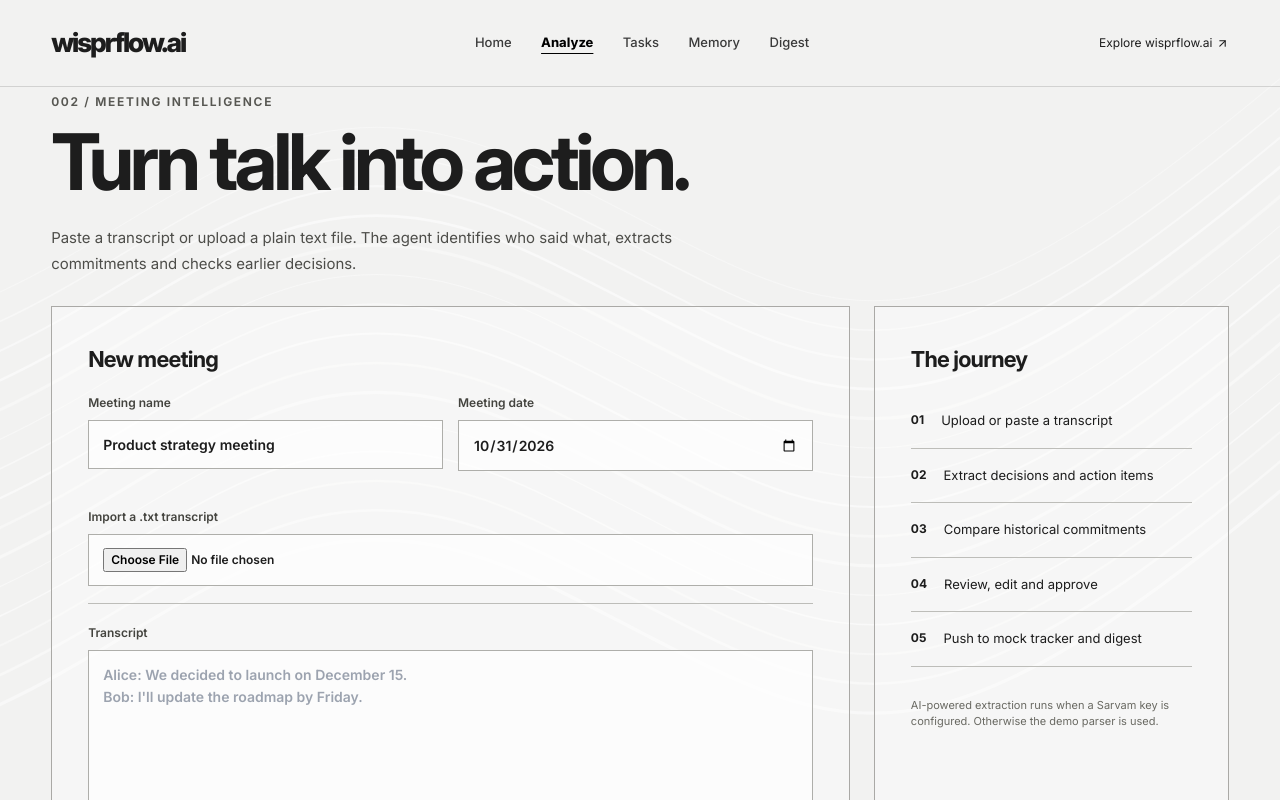
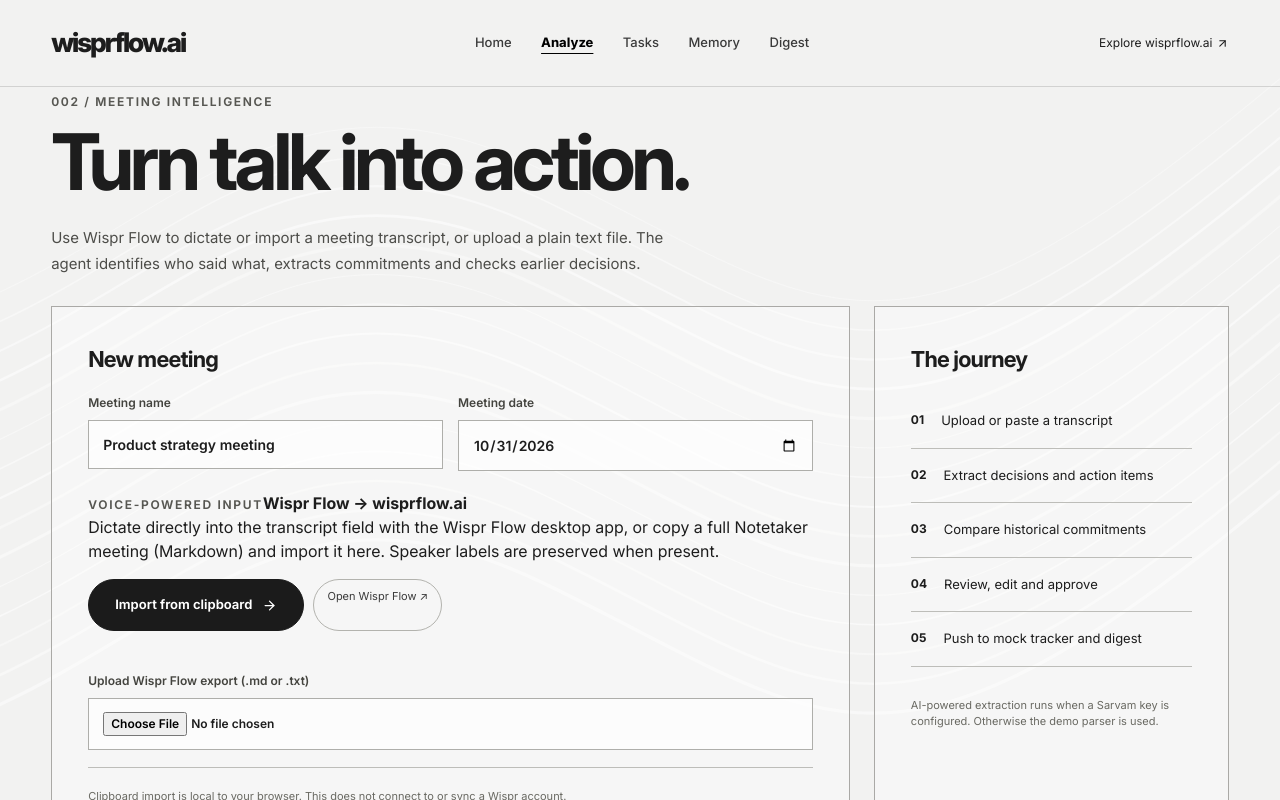
Before and after one commit to YashKatiyar0008/meetflow-ai, a Next.js app: page /agent in a window 1280 px wide. Both pictures are taken after a click on the button "Get Into Flow". Shown: the top 800 px of the page. Built offline with nearby package versions, Linux system fonts and the light colour scheme.

Commit message:
Add Wispr Flow clipboard, Markdown and dictation entry points to agent

```diff
--- a/src/app/agent/page.tsx
+++ b/src/app/agent/page.tsx
@@ -3,6 +3,7 @@ import { useEffect, useRef, useState } from "react";
 import { ArrowUpRight, ArrowRight, Volume2, VolumeX, Wind, AlertTriangle, Check, LoaderCircle, Play, FileText, CalendarDays, History, ListTodo } from "lucide-react";
 import type { Meeting, Store, Conflict, Task } from "@/lib/core";
 import "./wild-agent.css";
+import { importWisprFlow } from "@/lib/wispr-import";
 
 type Tab = "overview" | "analyze" | "tasks" | "memory" | "digest";
 const empty: Store = {meetings:[],tasks:[],conflicts:[]};
@@ -102,6 +103,7 @@ export default function AgentPage(){
  const [title,setTitle]=useState("Product strategy meeting");
  const [date,setDate]=useState(()=>new Date().toLocaleDateString("en-CA"));
  const [transcript,setTranscript]=useState("");
+ const [wisprNotice,setWisprNotice]=useState("");
  const [meeting,setMeeting]=useState<Meeting|null>(null);
  const [conflicts,setConflicts]=useState<Conflict[]>([]);
  const [approvedD,setApprovedD]=useState<string[]>([]);
@@ -115,6 +117,30 @@ export default function AgentPage(){
     catch{setError("Could not load saved meetings.")}
  }
  useEffect(()=>{refresh()},[]);
+ async function pasteWisprFlow(){
+  setError("");setWisprNotice("");
+  try{
+    const raw=await navigator.clipboard.readText();
+    const imported=importWisprFlow(raw);
+    setTranscript(imported.transcript);
+    if(imported.title)setTitle(imported.title);
+    setMeeting(null);
+    setWisprNotice(imported.source==="wispr-notetaker"
+      ? "Imported full meeting transcript from Wispr Flow"+(imported.speakers.length?" · "+imported.speakers.length+" identified speakers":"")+"."
+      : "Pasted transcript from clipboard. Review it before analysis.");
+    if(imported.warning)setWisprNotice(imported.warning);
+  }catch(e){setError(e instanceof Error?e.message:"Clipboard access failed. Paste with Cmd/Ctrl + V instead.")}
+ }
+ function loadWisprText(raw:string){
+   try{
+     const imported=importWisprFlow(raw);
+     setTranscript(imported.transcript);
+     if(imported.title)setTitle(imported.title);
+     setMeeting(null);
+     setWisprNotice(imported.warning||"Wispr Flow transcript is ready for review.");
+     setError("");
+   }catch(e){setError(e instanceof Error?e.message:"Could not read transcript")}
+ }
  async function analyze(){
   setBusy(true);setError("");setNotice("");
   try{
@@ -170,13 +196,23 @@ export default function AgentPage(){
        </section>}
        {tab==="analyze"&&<section className="wa-section">
          <p className="wa-eyebrow">002 / Meeting intelligence</p><h1>Turn talk into action.</h1>
-         <p className="wa-section-description">Paste a transcript or upload a plain text file. The agent identifies who said what, extracts commitments and checks earlier decisions.</p>
+         <p className="wa-section-description">Use Wispr Flow to dictate or import a meeting transcript, or upload a plain text file. The agent identifies who said what, extracts commitments and checks earlier decisions.</p>
          <div className="wa-grid">
           <div className="wa-panel">
            <h3>New meeting</h3>
            <div className="wa-field-row"><label className="wa-field">Meeting name<input value={title} onChange={e=>setTitle(e.target.value)} placeholder="Weekly strategy sync"/></label><label className="wa-field">Meeting date<input type="date" value={date} onChange={e=>setDate(e.target.value)}/></label></div>
-           <label className="wa-field wa-file">Import a .txt transcript<input type="file" accept=".txt,text/plain" onChange={async e=>{const f=e.target.files?.[0];if(f)setTranscript(await f.text())}}/></label>
-           <label className="wa-field">Transcript<textarea value={transcript} onChange={e=>setTranscript(e.target.value)} placeholder={"Alice: We decided to launch on December 15.\nBob: I'll update the roadmap by Friday."}/></label>
+           <div className="wa-wispr" aria-label="Wispr Flow meeting input">
+             <div className="wa-wispr-title"><span className="wa-eyebrow">Voice-powered input</span><strong>Wispr Flow → wisprflow.ai</strong></div>
+             <p>Dictate directly into the transcript field with the Wispr Flow desktop app, or copy a full Notetaker meeting (Markdown) and import it here. Speaker labels are preserved when present.</p>
+             <div className="wa-chips">
+               <button type="button" className="wa-btn" onClick={pasteWisprFlow}>Import from clipboard <ArrowRight size={15}/></button>
+               <a className="wa-chip" href="https://wisprflow.ai/" target="_blank" rel="noreferrer">Open Wispr Flow ↗</a>
+             </div>
+             <label className="wa-field wa-file">Upload Wispr Flow export (.md or .txt)<input type="file" accept=".md,.markdown,.txt,text/markdown,text/plain" onChange={async e=>{const file=e.target.files?.[0];if(file)loadWisprText(await file.text())}}/></label>
+             {wisprNotice&&<p className="wa-success" role="status">{wisprNotice}</p>}
+             <p className="wa-small">Clipboard import is local to your browser. This does not connect to or sync a Wispr account.</p>
+           </div>
+           <label className="wa-field">Transcript — click here and dictate with Wispr Flow<textarea value={transcript} onChange={e=>setTranscript(e.target.value)} placeholder={"Alice: We decided to launch on December 15.\nBob: I'll update the roadmap by Friday."}/></label>
            <div className="wa-chips"><button className="wa-chip" onClick={()=>{setTranscript(demoOne);setTitle("Initial launch planning");setMeeting(null)}}>Use demo meeting 01</button><button className="wa-chip" onClick={()=>{setTranscript(demoTwo);setTitle("Launch follow-up");setMeeting(null)}}>Use demo meeting 02</button></div>
            <button className="wa-btn" disabled={busy||transcript.trim().length<10||!title.trim()} onClick={analyze}>{busy?<LoaderCircle size={16} className="animate-spin"/>:<FileText size={16}/>} Analyze transcript <ArrowUpRight size={16}/></button>
           </div>
```
